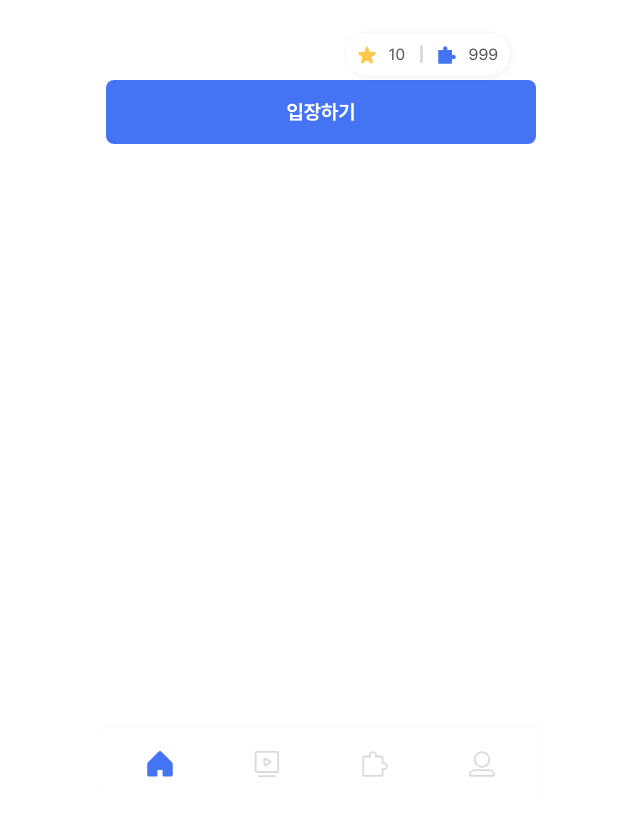
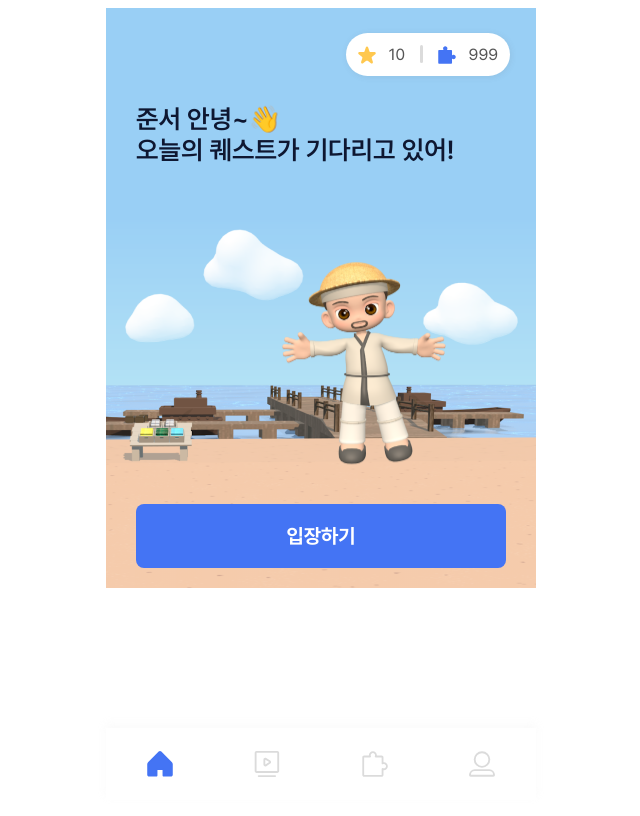
Before and after one commit to twoju/codetory, a React (Vite) app in the folder frontend/: page / in a window 1280 px wide. Shown: the whole page, without its empty margins (327-967 px from the left). Built offline with nearby package versions, Linux system fonts and the light colour scheme; what emotion-reset would draw is missing.

Commit message:
feat: home 화면 이미지 등록

```diff
--- a/frontend/src/pages/Home.tsx
+++ b/frontend/src/pages/Home.tsx
@@ -1,16 +1,59 @@
-import Button from '../components/shared/atoms/Button';
 import { useEffect } from 'react';
 import { adminApi } from '../apis';
+import { css } from '@emotion/react';
+import Button from '../components/shared/atoms/Button';
+import bg from '../assets/pngs/bg.png';
+import character from '../assets/pngs/character.png';
+import Text from '../components/shared/atoms/Text';
+
+const name = '준서';
 
 function Home() {
   useEffect(() => {
     adminApi.homeTest().then((res) => console.log(res));
   }, []);
   return (
-    <>
-      <Button text="입장하기" themes="default" />
-    </>
+    <div css={HomeStyle}>
+      <div css={DivLayout}>
+        <div style={{ marginTop: '9.5rem' }}>
+          <Text text={`${name} 안녕~👋 \n오늘의 퀘스트가 기다리고 있어!`} />
+        </div>
+        <img src={character} css={CharStyle} alt="character" />
+        <div css={DivBtn}>
+          <Button text="입장하기" themes="default" />
+        </div>
+      </div>
+    </div>
   );
 }
 
+const HomeStyle = css`
+  width: 100%;
+`;
+
+const DivLayout = css`
+  padding: 0 3rem;
+  width: min(100%, 430px);
+  height: 580px;
+  position: absolute;
+  box-sizing: border-box;
+  top: 0;
+  display: flex;
+  flex-direction: column;
+  justify-content: space-between;
+  background: center/cover no-repeat url(${bg});
+`;
+
+const CharStyle = css`
+  position: absolute;
+  width: min(100%, 172px);
+  transform: translate(-50%, -50%);
+  left: 60%;
+  top: 60%;
+`;
+
+const DivBtn = css`
+  padding-bottom: 2rem;
+`;
+
 export default Home;
```
Also changed, not shown: frontend/src/assets/pngs/bg.png (added), frontend/src/assets/pngs/character.png (added).
